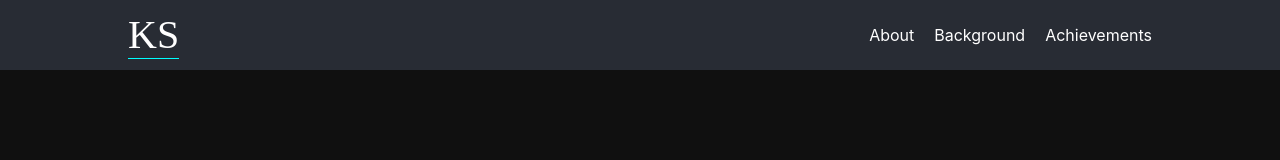
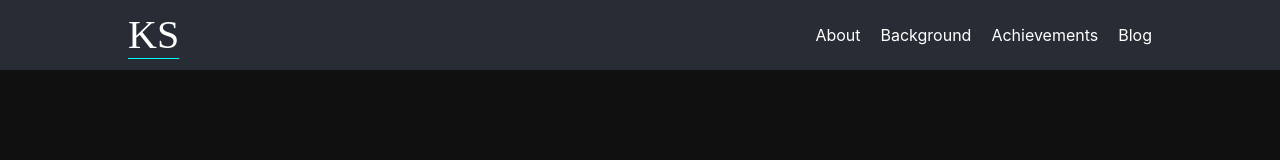
Before and after one commit to JayLooi/my-website, a React (Create React App) app: page / in a window 1280 px wide. Shown: the top 160 px of the page. Built offline with nearby package versions, Linux system fonts and the light colour scheme; a web font is replaced by a local one.

Commit message:
added nav link for blog page

```diff
--- a/src/App.js
+++ b/src/App.js
@@ -8,6 +8,7 @@ import Home from './components/Home.js'
 import About from './components/About.js';
 import Background from './components/Background.js';
 import Achievements from './components/Achievements.js';
+import Blog from './components/Blog.js';
 import Contact from './components/Contact.js';
 
 import './App.css';
@@ -16,6 +17,7 @@ const navlinks = [
   { name: 'About', to: '/about' },
   { name: 'Background', to: '/background' },
   { name: 'Achievements', to: '/achievements' },
+  { name: 'Blog', to: '/blog' }
   // { name: 'Contact', to: '#contact' },
 ];
 
@@ -33,6 +35,7 @@ function App() {
           <Route path='About' element={<About/>}/>
           <Route path='Background' element={<Background/>}/>
           <Route path='Achievements' element={<Achievements/>}/>
+          <Route path='Blog' element={<Blog/>}/>
           <Route path='#Contact' element={<Contact/>}/>
         </Routes>
       </div>
```
